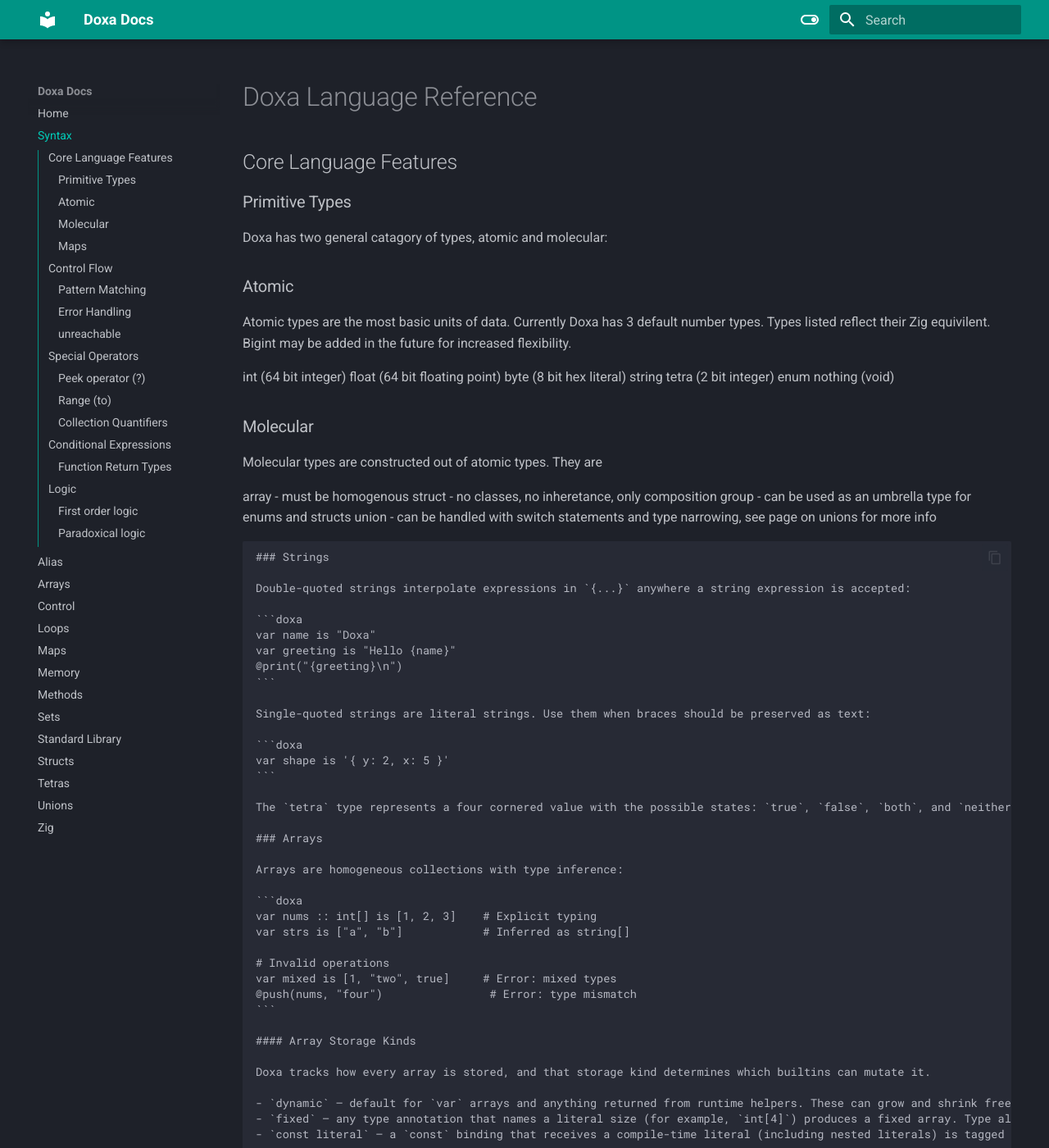
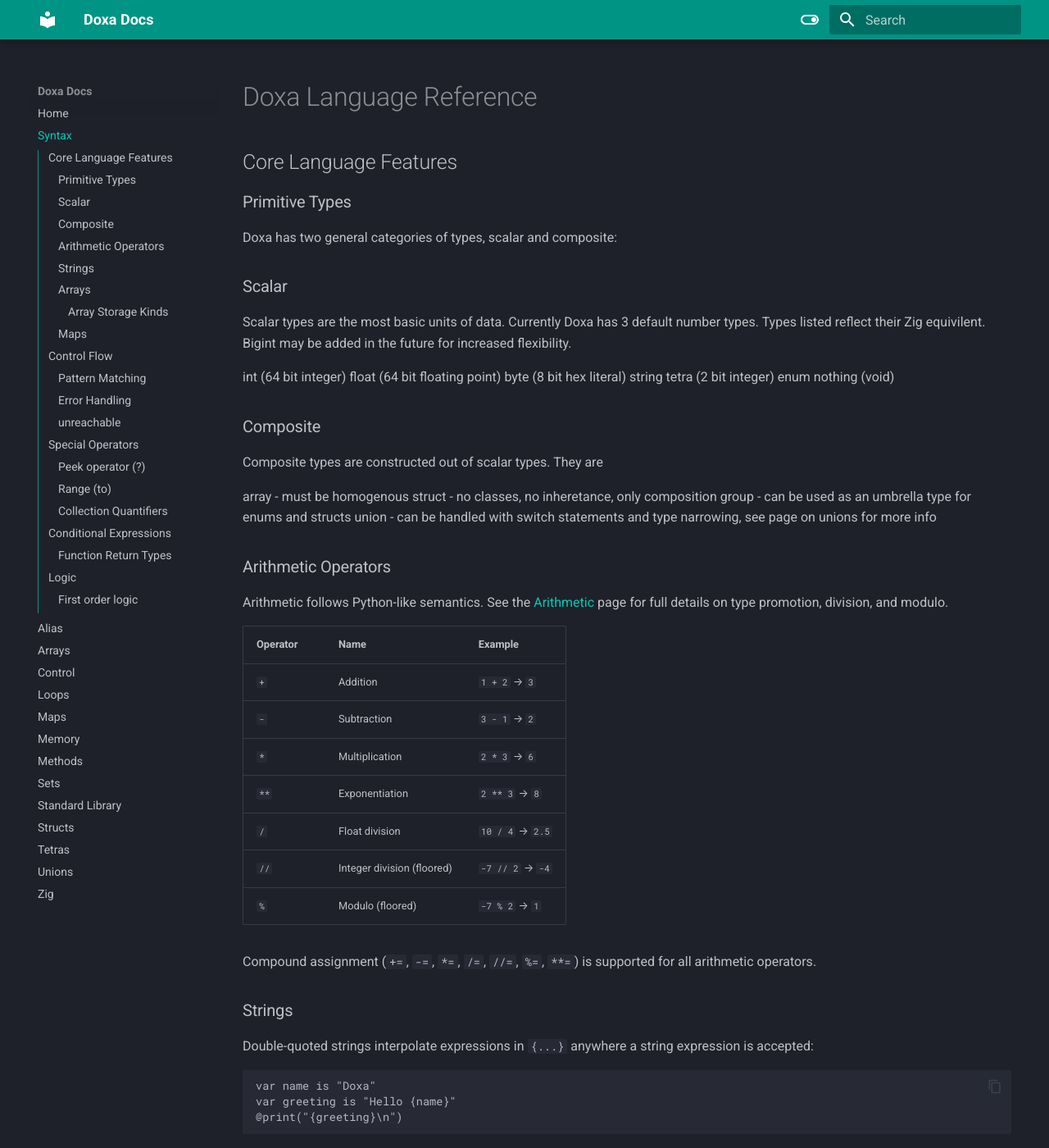
Before and after one commit to mirror-shades/doxa, an MkDocs documentation site: the page built from docs/syntax.md, in a window 1280 px wide and 1400 px high. Shown: the whole window at 82% size. Built offline with MkDocs 1.6.1 and Material for MkDocs 9.7.7, drawn with Linux system fonts in a browser that asks for light colours; some of the changed text lies outside the part shown.

`````diff
--- /dev/null
+++ b/docs/math.md
@@ -0,0 +1,64 @@
+# Arithmetic
+
+## Operators
+
+| Operator | Name | Description |
+|----------|------|-------------|
+| `+` | Addition | Adds two numbers |
+| `-` | Subtraction | Subtracts right from left |
+| `*` | Multiplication | Multiplies two numbers |
+| `**` | Exponentiation | Raises left to the power of right |
+| `/` | Float division | Always returns `float` |
+| `//` | Integer division | Floored division, returns `int` |
+| `%` | Modulo | Floored remainder, same sign as divisor |
+
+## Float division (`/`)
+
+Division with `/` always produces a `float` result, regardless of operand types. Integer operands are implicitly promoted to float.
+
+```doxa
+10 / 4         # 2.5     (int operands, float result)
+10.0 / 2       # 5.0     (mixed types)
+-7 / 2         # -3.5    (negative operands)
+```
+
+## Integer division (`//`)
+
+Integer division uses **floored** division: the result is rounded toward negative infinity. Floats are rejected as operands.
+
+```doxa
+7 // 2         # 3       (positive)
+-7 // 2        # -4      (floored toward negative infinity)
+7 // -2        # -4
+-7 // -2       # 3
+```
+
+## Modulo (`%`)
+
+The modulo operator uses **floored** remainder. The result always has the same sign as the divisor. Together with floored integer division, the identity `(a // b) * b + (a % b) == a` holds for all inputs.
+
+```doxa
+7 % 2          # 1
+-7 % 2         # 1       (same sign as divisor)
+7 % -2         # -1
+-7 % -2        # -1
+```
+
+## Type promotion
+
+Doxa promotes numeric operands to a common type before evaluation:
+
+1. **Float dominance:** If either operand is `float`, or the operator is `/`, the result is `float`.
+2. **Int fallback:** If either operand is `int`, the result is `int` (except for `/`).
+3. **Byte:** If both operands are `byte`, operations stay in `byte`.
+
+```doxa
+1 + 2.5        # 3.5     (int promoted to float)
+1 + 2          # 3       (both int)
+1 // 2         # 0       (integer division)
+1 / 2          # 0.5     (float division, always)
+```
+
+## Division by zero
+
+Division or modulo by zero in any context (float, int, byte) produces a runtime error.
--- a/docs/syntax.md
+++ b/docs/syntax.md
@@ -4,11 +4,11 @@
 
 ### Primitive Types
 
-Doxa has two general catagory of types, atomic and molecular:
+Doxa has two general categories of types, scalar and composite:
 
-### Atomic
+### Scalar
 
-Atomic types are the most basic units of data. Currently Doxa has 3 default number types. Types listed reflect their Zig equivilent. Bigint may be added in the future for increased flexibility.
+Scalar types are the most basic units of data. Currently Doxa has 3 default number types. Types listed reflect their Zig equivilent. Bigint may be added in the future for increased flexibility.
 
 int (64 bit integer)
 float (64 bit floating point)
@@ -19,17 +19,30 @@
 nothing (void)
 
 
-### Molecular
+### Composite
 
-Molecular types are constructed out of atomic types. They are
+Composite types are constructed out of scalar types. They are
 
 array - must be homogenous
 struct - no classes, no inheretance, only composition
 group -  can be used as an umbrella type for enums and structs
 union - can be handled with switch statements and type narrowing, see page on unions for more info
 
-````
+### Arithmetic Operators
 
+Arithmetic follows Python-like semantics. See the [Arithmetic](math.md) page for full details on type promotion, division, and modulo.
+
+| Operator | Name | Example |
+|----------|------|---------|
+| `+` | Addition | `1 + 2` → `3` |
+| `-` | Subtraction | `3 - 1` → `2` |
+| `*` | Multiplication | `2 * 3` → `6` |
+| `**` | Exponentiation | `2 ** 3` → `8` |
+| `/` | Float division | `10 / 4` → `2.5` |
+| `//` | Integer division (floored) | `-7 // 2` → `-4` |
+| `%` | Modulo (floored) | `-7 % 2` → `1` |
+
+Compound assignment (`+=`, `-=`, `*=`, `/=`, `//=`, `%=`, `**=`) is supported for all arithmetic operators.
 
 ### Strings
 
@@ -191,7 +204,7 @@
 
 ### Function Return Types
 
-Functions can specify return types using the `returns` syntax. Any type can be returned, including molecular types, but only one type at a time. This is one of the places where type unions can come in handy.
+Functions can specify return types using the `returns` syntax. Any type can be returned, including composite types, but only one type at a time. This is one of the places where type unions can come in handy.
 
 ```doxa
 fn add(a: int, b: int) returns int {
--- a/docs/zig.md
+++ b/docs/zig.md
@@ -6,7 +6,7 @@
 - `const X = @import("...");`
 - `fn ... { ... }`
 
-2. Function signatures are restricted to Doxa-compatible atomic types:
+2. Function signatures are restricted to Doxa-compatible scalar types:
 - Doxa `int` <-> Zig `i64`
 - Doxa `float` <-> Zig `f64`
 - Doxa `byte` <-> Zig `u8`
`````
Also changed, not shown: docs/index.md (+1 -0 lines), 15 other files.
